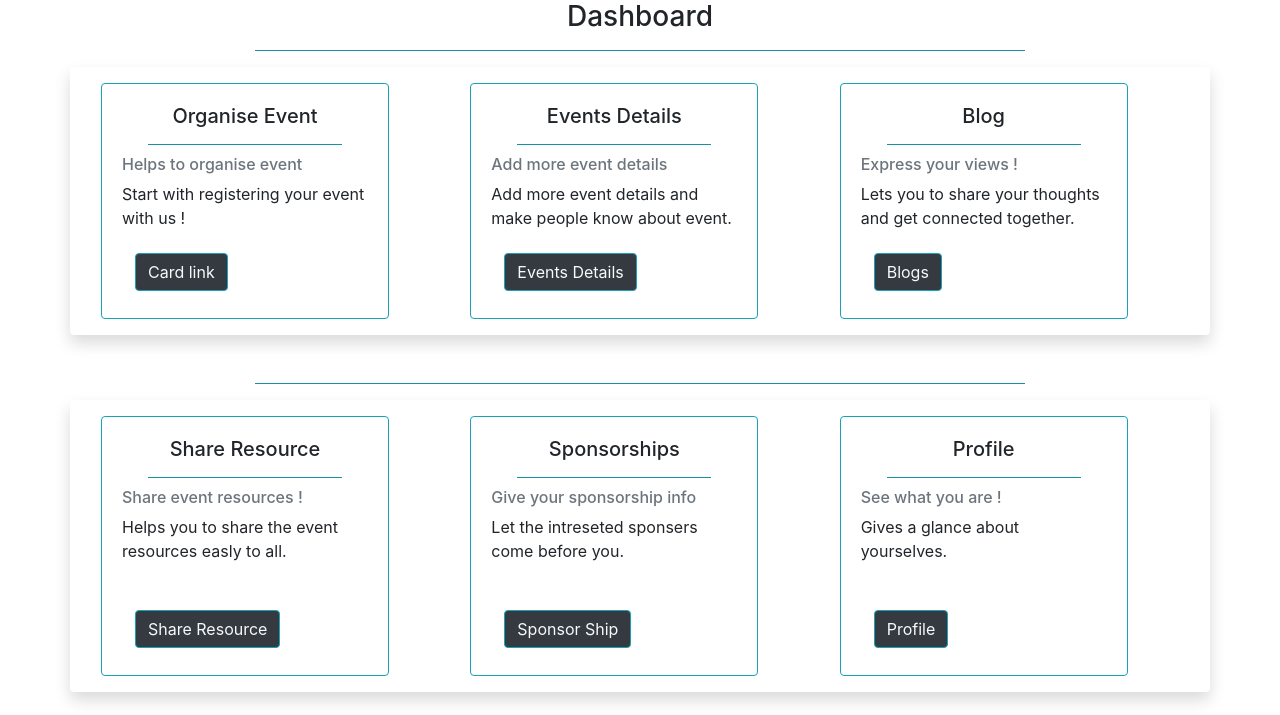
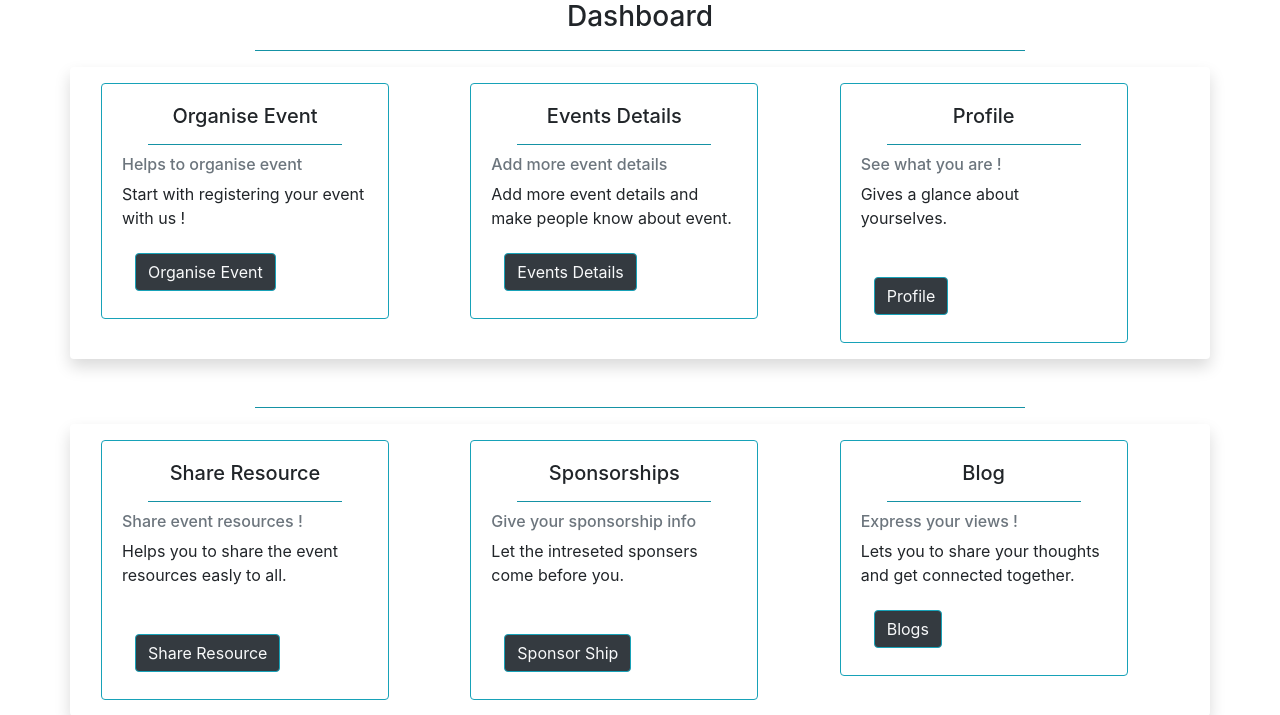
Before and after one commit to alisha21puja/Hackathon1, a Django app: page /Organizer in a window 1280 px wide. Shown: the part 96-811 px from the top of the page. Run offline with Django 3.2, Linux system fonts and the light colour scheme; the visitor is signed in with stand-in values (Sample User, id 1); some libraries are stand-ins or nearby versions.

Commit message:
formatting

```diff
--- a/Organizer/templates/organiser_index.html
+++ b/Organizer/templates/organiser_index.html
@@ -20,7 +20,7 @@
           <hr class="bg-info col-md-8">
           <h6 class="card-subtitle mb-2 text-muted">Helps to organise event</h6>
           <p class="card-text"> Start with registering your event with us ! </p>
-          <button class=" btn"> <a href="#" class="bg-dark btn btn-outline-info text-light">Card link</a>
+          <button class=" btn"> <a href="{% url 'organiseEvent' %}" class="bg-dark btn btn-outline-info text-light">Organise Event</a>
           </button>
         </div>
       </div>
@@ -32,7 +32,7 @@
           <hr class="bg-info col-md-8">
           <h6 class="card-subtitle mb-2 text-muted">Add more event details</h6>
           <p class="card-text">Add more event details and make people know about event.</p>
-          <button class=" btn"> <a href="{% url 'eventdetails' %}"
+          <button class=" btn"> <a href="{% url 'addEventDetails' %}"
               class="bg-dark btn btn-outline-info text-light">Events
               Details</a></button>
           <!-- <a href="#" class="card-link">Another link</a>-->
@@ -42,16 +42,17 @@
     <div class="col-md-4">
       <div class="card border border-info" style="width: 18rem;">
         <div class="card-body">
-          <h5 class="card-title text-center">Blog</h5>
+          <h5 class="card-title text-center">Profile</h5>
           <hr class="bg-info col-md-8">
-          <h6 class="card-subtitle mb-2 text-muted">Express your views !</h6>
-          <p class="card-text">Lets you to share your thoughts and get connected together.</p>
-          <button class=" btn"> <a href="{% url 'blog' %}"
-              class="bg-dark btn btn-outline-info text-light">Blogs</a></button>
-          <!--<a href="#" class="card-link">Another link</a>-->
+          <h6 class="card-subtitle mb-2 text-muted">See what you are !</h6>
+          <p class="card-text">Gives a glance about yourselves.</p> <br>
+          <button class=" btn"><a href="{% url 'sponsorShip' %}"
+              class="bg-dark btn btn-outline-info text-light">Profile</a></button>
+          <!-- <a href="#" class="card-link">Another link</a>-->
         </div>
       </div>
     </div>
+
   </div>
   <hr class="bg-info col-md-8">
   <div class="row shadow p-3 mb-5 bg-white rounded">
@@ -85,13 +86,13 @@
     <div class="col-md-4">
       <div class="card border border-info" style="width: 18rem;">
         <div class="card-body">
-          <h5 class="card-title text-center">Profile</h5>
+          <h5 class="card-title text-center">Blog</h5>
           <hr class="bg-info col-md-8">
-          <h6 class="card-subtitle mb-2 text-muted">See what you are !</h6>
-          <p class="card-text">Gives a glance about yourselves.</p> <br>
-          <button class=" btn"><a href="{% url 'sponsorShip' %}"
-              class="bg-dark btn btn-outline-info text-light">Profile</a></button>
-          <!-- <a href="#" class="card-link">Another link</a>-->
+          <h6 class="card-subtitle mb-2 text-muted">Express your views !</h6>
+          <p class="card-text">Lets you to share your thoughts and get connected together.</p>
+          <button class=" btn"> <a href="{% url 'blog' %}"
+              class="bg-dark btn btn-outline-info text-light">Blogs</a></button>
+          <!--<a href="#" class="card-link">Another link</a>-->
         </div>
       </div>
     </div>
--- a/Organizer/views.py
+++ b/Organizer/views.py
@@ -440,8 +440,13 @@ def eventUpdate(request, id):
             userrrid = request.user.username
             userid = list(User.objects.values_list(
                 'id').filter(username=request.user.username))
-            return render(request, 'registered_event.html'	)
+            events = OrganiseEvent.objects.filter(us=request.user.id)
+            loc = Event_Location.objects.filter(eventid_id=request.user.id)
+            context = {'events': events, 'loc': loc}
+            return render(request, 'registered_event.html',context)
+            # return render(request, 'registered_event.html'	)
         else:
+
             if event_title == '':
                 return render(request, 'registered_event.html', {'error': "Please Enter Event Title!"})
             else:
```
